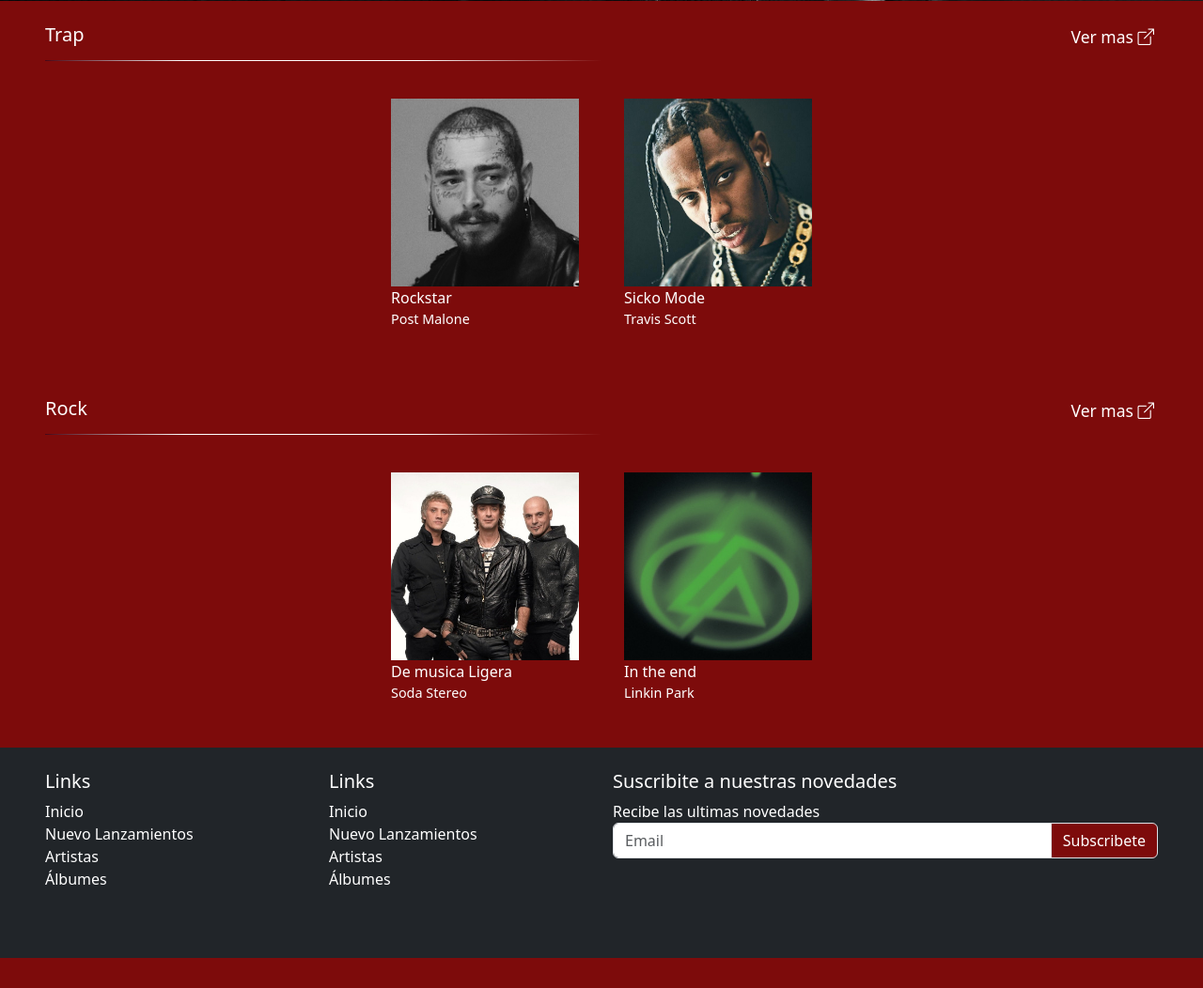
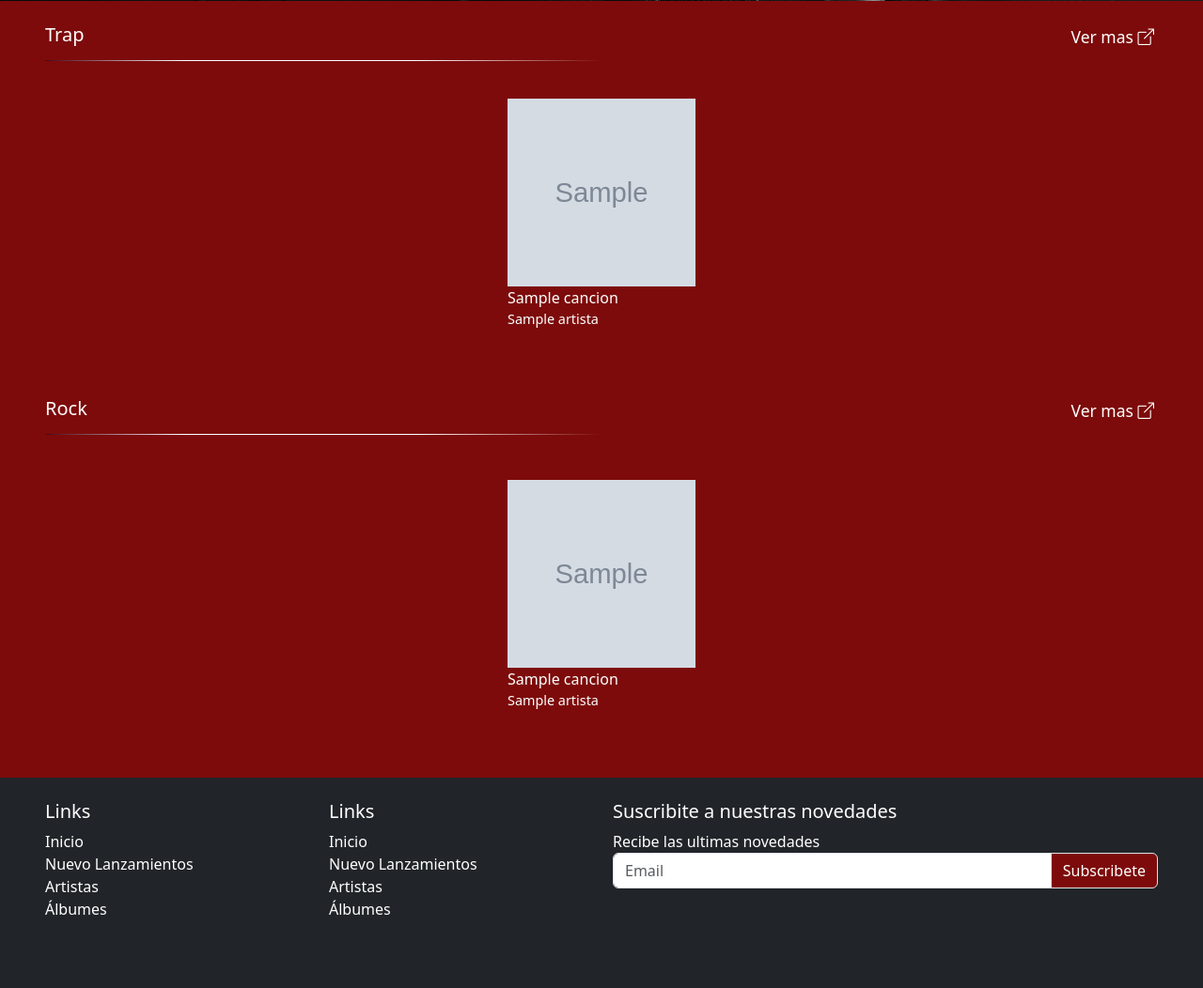
Before and after one commit to antonellavalle/integradorLPyL, a Django app: template aplicacion/templates/principal.html in a window 1280 px wide. Shown: the part 407-1459 px from the top of the page at 94% size. Before the commit the page ends 1427 px from the top, so only its background shows below. Run offline with Django 3.2, Linux system fonts and the light colour scheme; the template is opened without the code that fills it: most values are stand-ins (such as "Sample title", 1, 10 or a date in 2020); grey boxes marked "Sample" are stand-in pictures; some libraries are stand-ins or nearby versions.

Commit message:
agrego de view canciones_genero y modficacion en la view principal y html

```diff
--- a/aplicacion/templates/principal.html
+++ b/aplicacion/templates/principal.html
@@ -278,43 +278,27 @@
 
          <!-- Ajusta el contenido-->
          <section class="pt-2 p-4 mx-5 d-flex justify-content-center" style="flex-wrap:wrap;">
-             <!-- Comienzo de la presentacion de la cancion 1 configuracion de la imagen -->
+            {% for cancion in cancionesTrap %}
+            <!-- Comienzo de la presentacion de la cancion -->
             <div class="m-4" style="width:200px;">
                 <div style="position: relative;">
-                     <img src="{% static 'img/04.jpg' %}" class="imagen-cancion-categoria">
-                     <a href="#">
+                    <img src="{{ cancion.imagen }}" class="imagen-cancion-categoria">
+                    <a href="{{ cancion.url }}">
                         <div class="cancion-categoria-hover">
-                             <i class="h1 bi bi-download" style="color:white;"></i>
+                            <i class="h1 bi bi-play-fill" style="color:white;"></i>
                         </div>
                     </a>
                 </div>
                 <!-- Titulo y descripcion debajo de la imagen -->
                 <div>
-                     <div class="lider text-white">Rockstar</div>
-                     <div class="text-white" style="font-size: 0.9em;">Post Malone</div>
+                    <div class="lider text-white">{{ cancion.titulo }}</div>
+                    <div class="text-white" style="font-size: 0.9em;">{{ cancion.artista }}</div>
                 </div>
             </div>
-             <!-- Fin de la presentacion de la cancion 1 -->
+            <!-- Fin de la presentacion de la cancion -->
+        {% endfor %}
+           </section>
 
-             <!-- Comienzo de la presentacion de la cancion 2 -->
-             <div class="m-4" style="width:200px; position: relative;">
-                 <div style="position: relative;">
-                     <img src="{% static 'img/01.jpg' %}" class="imagen-cancion-categoria">
-                     <a href="#">
-                         <div class="cancion-categoria-hover">
-                             <i class="h1 bi bi-download" style="color:white;"></i>
-                         </div>
-                     </a>
-                 </div>
-                 <!-- Titulo y descripcion debajo de la imagen -->
-                 <div>
-                     <div class="lider text-white">Sicko Mode</div>
-                     <div class="text-white" style="font-size: 0.9em;">Travis Scott</div>
-
-                 </div>
-             </div>
-             <!-- Fin de la presentacion de la cancion 2 -->
-            </section>
              <!--Fin de la seccion categoria trap   -->
 
 
@@ -323,42 +307,30 @@
 
          <section class="pt-2 p-4 mx-5 d-flex justify-content-center" style="flex-wrap:wrap;">
              <!-- Comienzo de la presentacion de la cancion 1 -->
+             <section class="pt-2 p-4 mx-5 d-flex justify-content-center" style="flex-wrap:wrap;">
+                {% for cancion in cancionesRock %}
+                <!-- Comienzo de la presentacion de la cancion -->
                 <div class="m-4" style="width:200px;">
                     <div style="position: relative;">
-                     <img src="{% static 'img/05.jpg' %}" class="imagen-cancion-categoria">
-                     <a href="#">
+                        <img src="{{ cancion.imagen }}" class="imagen-cancion-categoria">
+                        <a href="{{ cancion.url }}">
                             <div class="cancion-categoria-hover">
-                             <i class="h1 bi bi-download" style="color:white;"></i>
+                                <i class="h1 bi bi-play-fill" style="color:white;"></i>
                             </div>
                         </a>
                     </div>
                     <!-- Titulo y descripcion debajo de la imagen -->
                     <div>
-                     <div class="lider text-white">De musica Ligera</div>
-                     <div class="text-white" style="font-size: 0.9em;">Soda Stereo</div>
+                        <div class="lider text-white">{{ cancion.titulo }}</div>
+                        <div class="text-white" style="font-size: 0.9em;">{{ cancion.artista }}</div>
                     </div>
                 </div>
+                <!-- Fin de la presentacion de la cancion -->
+            {% endfor %}
+               </section>
+             <!--Fin de la seccion categoria Rock  -->
 
-             <!-- Fin de la presentacion de la cancion 1 -->
 
-             <!-- Comienzo de la presentacion de la cancion 2 -->
-             <div class="m-4" style="width:200px; position: relative;">
-                 <div style="position: relative;">
-                     <img src="{% static 'img/08.jpg' %}" class="imagen-cancion-categoria">
-                     <a href="#">
-                         <div class="cancion-categoria-hover">
-                             <i class="h1 bi bi-download" style="color:white;"></i>
-                         </div>
-                     </a>
-                 </div>
-                 <!-- Titulo y descripcion debajo de la imagen -->
-                 <div>
-                     <div class="lider text-white">In the end</div>
-                     <div class="text-white" style="font-size: 0.9em;">Linkin Park</div>
-                 </div>
-             </div>
-             <!-- Fin de la presentacion de la cancion 2 -->
-             <!--Fin de la seccion categoria Rock  -->
 
          </section>
         <!--Fin de la seccion categoria  -->
```
Also changed, not shown: aplicacion/views.py (+40 -1 lines). Lines whose indentation alone changed are shown as unchanged.
